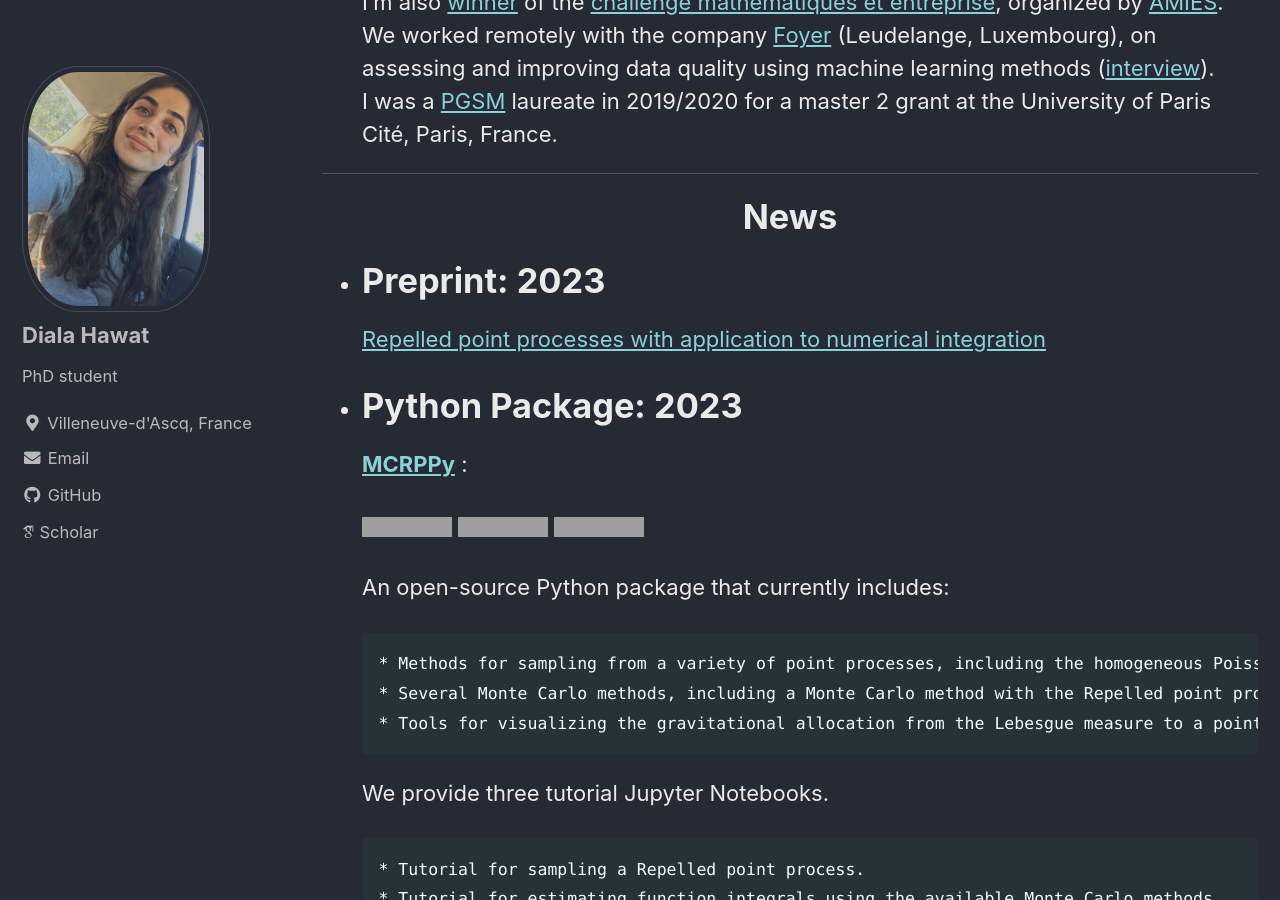
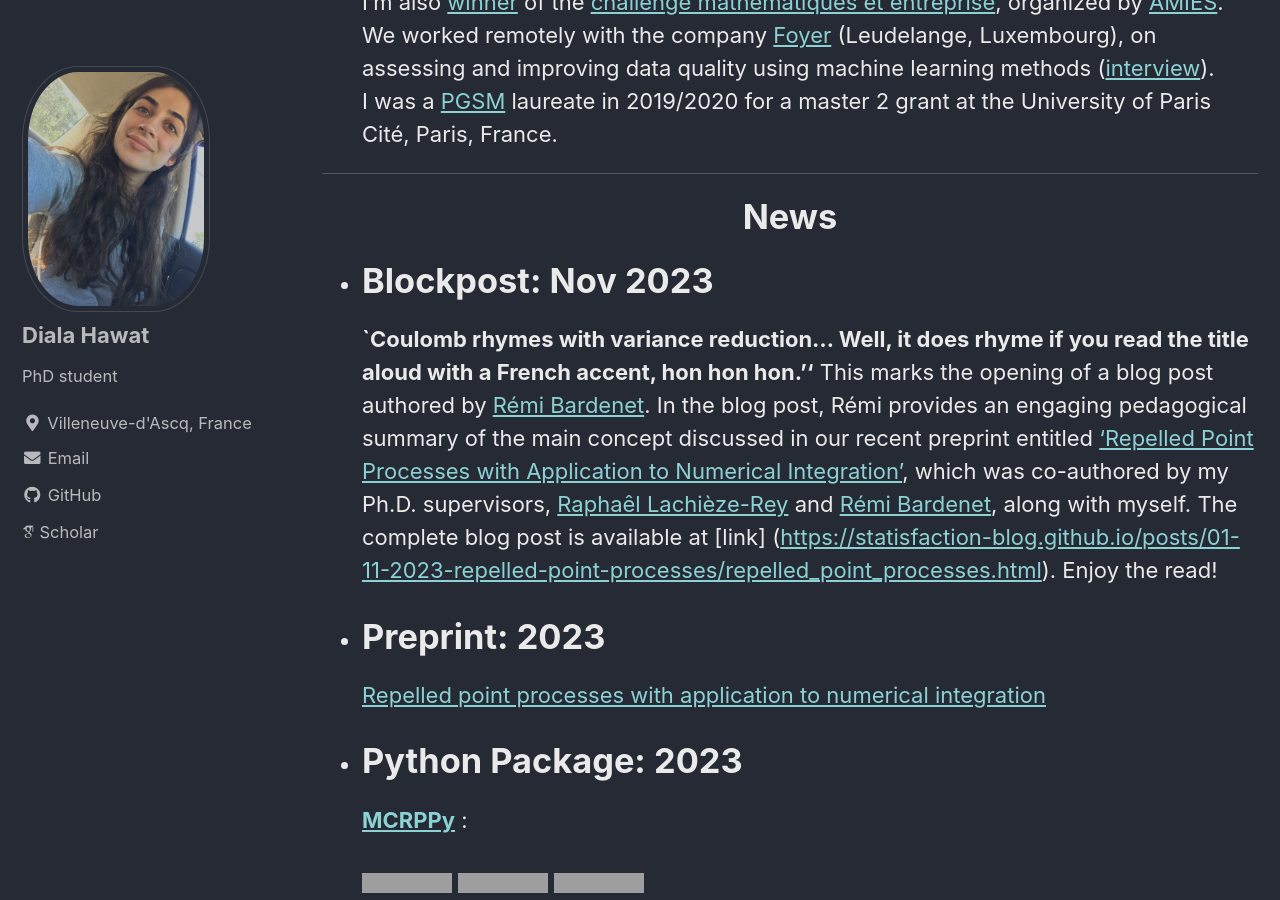
Before and after one commit to dhawat/dhawat.github.io, a Jekyll site: the page built from index.md, in a window 1280 px wide and 900 px high, scrolled down 337 px. Built offline with Jekyll 4.4.1, drawn with Linux system fonts in a browser that asks for light colours; cached includes are drawn as plain includes; nearby versions of some CDN libraries; some web fonts are replaced; grey boxes are pictures that could not be loaded.

Commit message:
block post remi repelled pp

```diff
--- a/index.md
+++ b/index.md
@@ -16,6 +16,13 @@ I was a [PGSM](https://applications.sciencesmaths-paris.fr/fr/les-laureats-du-pr
 ------------------------------
 
 <center> <h1>News </h1> </center>
+
+* # Blockpost: Nov 2023
+
+    **`Coulomb rhymes with variance reduction… Well, it does rhyme if you read the title aloud with a French accent, hon hon hon.''**
+    This marks the opening of a blog post authored by [Rémi Bardenet](https://rbardenet.github.io/).
+    In the blog post, Rémi provides an engaging pedagogical summary of the main concept discussed in our recent preprint entitled ['Repelled Point Processes with Application to Numerical Integration'](https://arxiv.org/abs/2308.04825), which was co-authored by my Ph.D. supervisors, [Raphaêl Lachièze-Rey](https://helios2.mi.parisdescartes.fr/~rlachiez/) and [Rémi Bardenet](https://rbardenet.github.io/), along with myself. The complete blog post is available at [link] (<https://statisfaction-blog.github.io/posts/01-11-2023-repelled-point-processes/repelled_point_processes.html>).
+    Enjoy the read!
 
 * # Preprint: 2023
 
```
